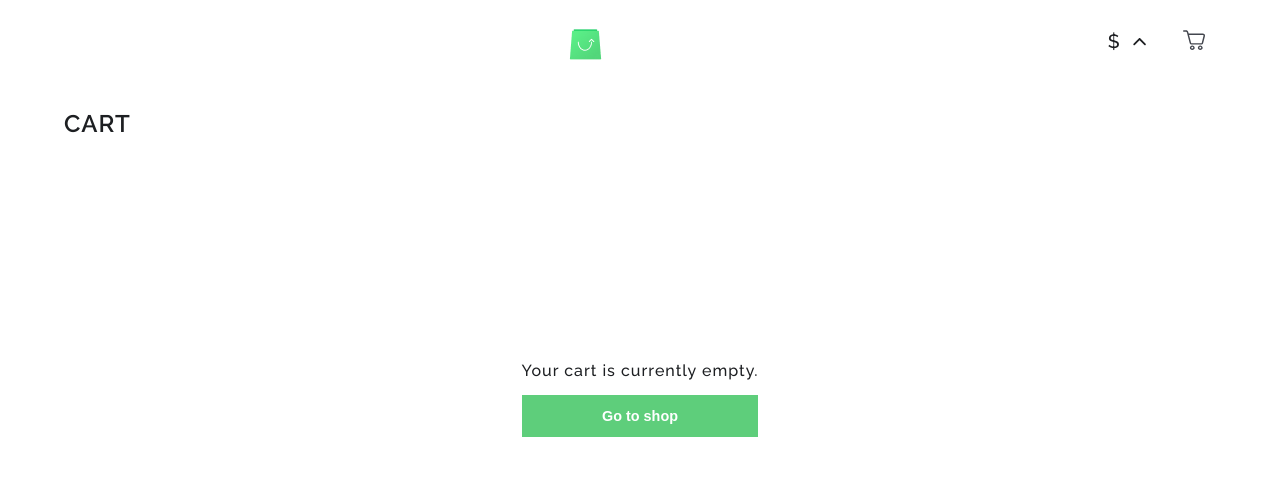
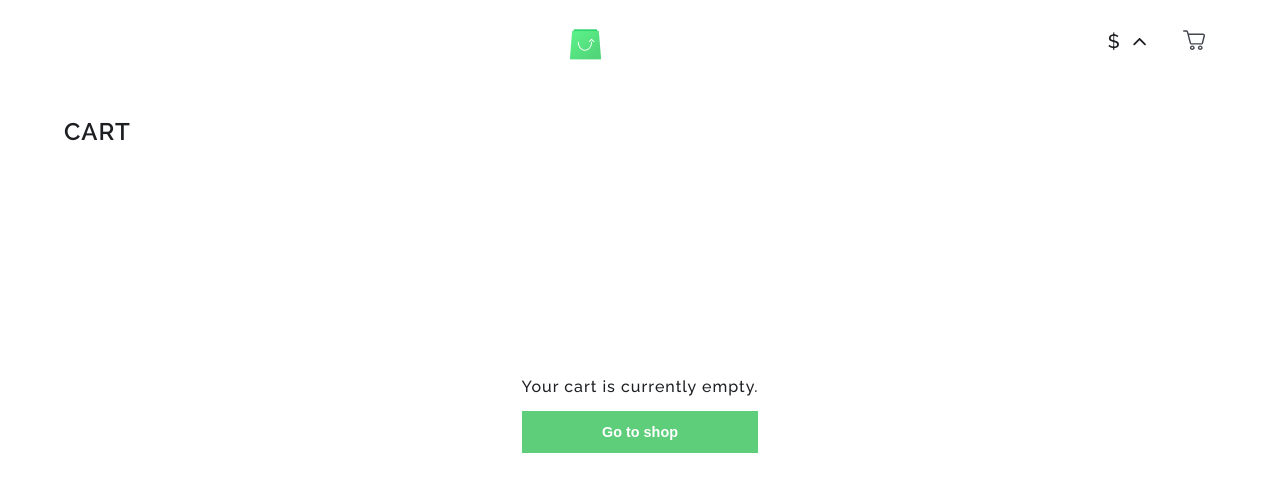
Before and after one commit to Nkechi-Christabel/Mini-Shop, a React (Create React App) app: page /cart in a window 1280 px wide. Shown: the top 492 px of the page. Built offline with nearby package versions, Linux system fonts and the light colour scheme.

Commit message:
Updated cart style

```diff
--- a/src/components/cartStyle.ts
+++ b/src/components/cartStyle.ts
@@ -1,7 +1,7 @@
 import styled, { css } from "styled-components";
 
 export const H2 = styled.h2`
-  padding: 2rem 0 2rem 0;
+  padding: 2.5rem 0;
   font-size: 1.5rem;
   font-weight: 600;
 `;
```
